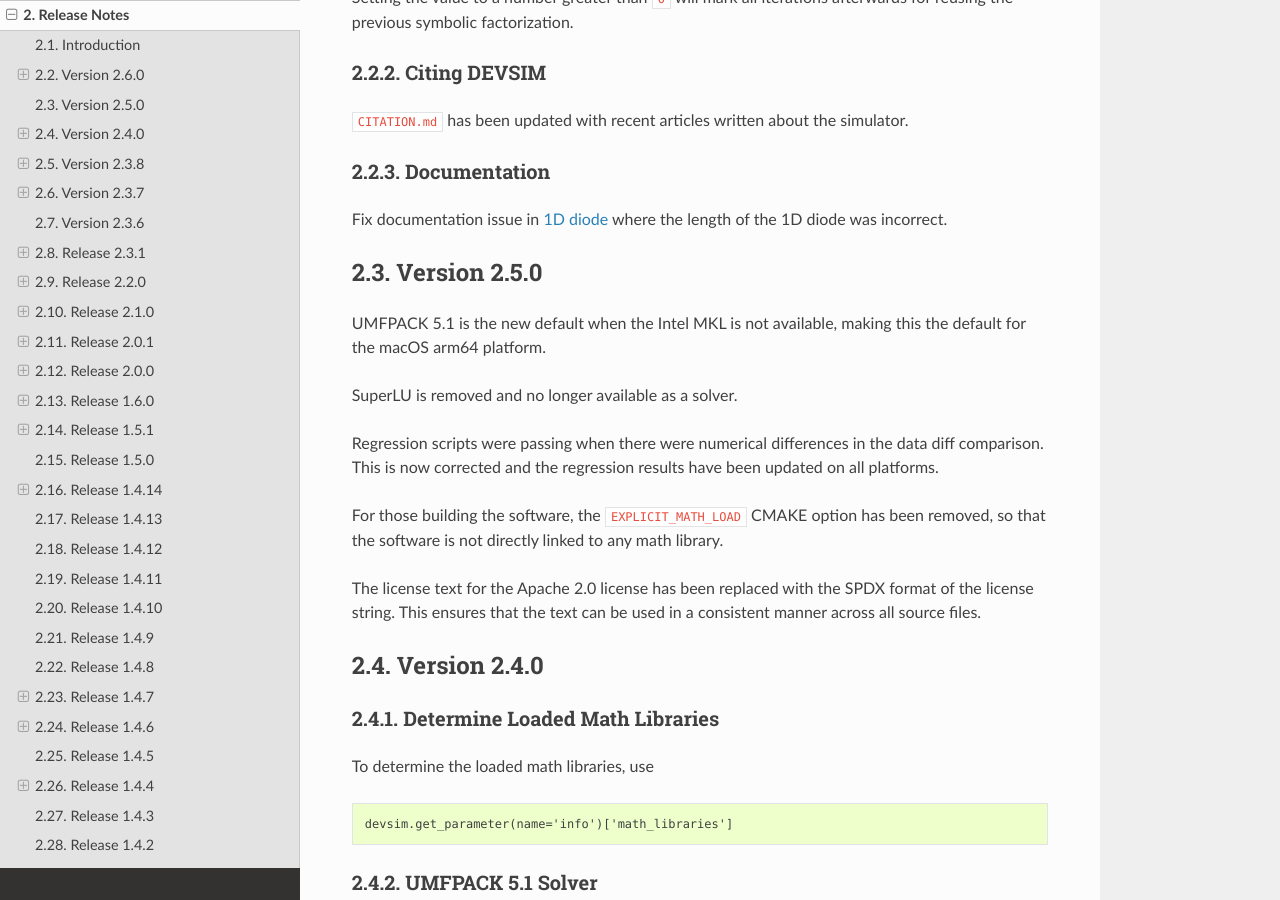
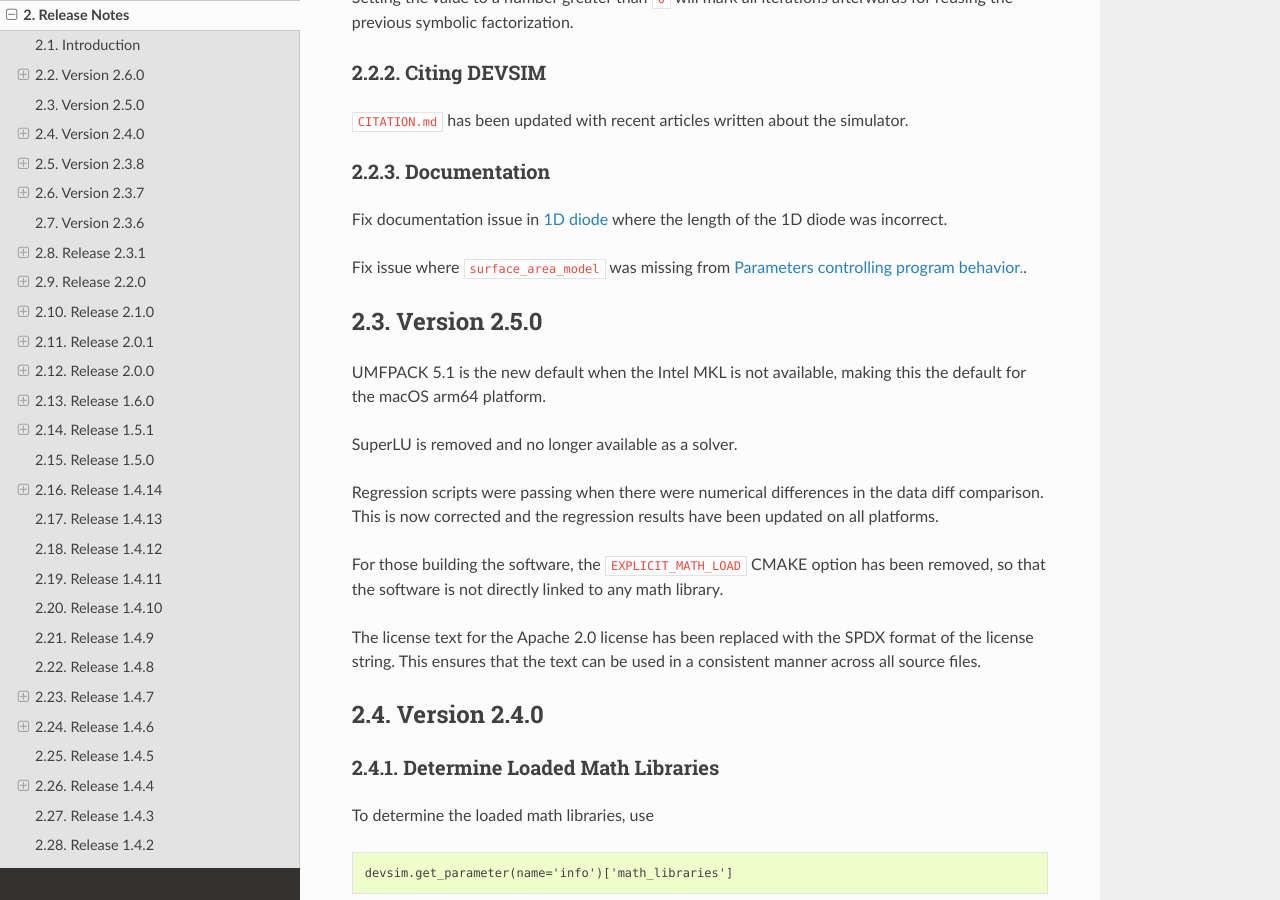
Before and after one commit to devsim/devsim_documentation, a Sphinx documentation site: the page built from sphinx/source/releasenotes.rst, in a window 1280 px wide and 900 px high, scrolled down 694 px. Built offline with Sphinx 7.4.7 and the Read the Docs theme 2.0.0, drawn with Linux system fonts in a browser that asks for light colours; cross-references to code outside the pages are shown as plain code.

Commit message:
Fix Issue #1 with surface_area_model

```diff
--- a/sphinx/source/parameters.rst
+++ b/sphinx/source/parameters.rst
@@ -42,6 +42,7 @@
   "``extended_solver``", "``value=False`` Extended precision matrix and RHS assembly and error evaluations.  Linear solver and circuit assembly is still double precision``"
   "``extended_model``",  "``value=False`` Extended precision model evaluation"
   "``extended_equation``", "``value=False`` Extended precision equation evaluation"
+  "``surface_area_model``", "Model for integration of flux and hybrid interfaces."
 
 
 Material database entries
--- a/sphinx/source/releasenotes.rst
+++ b/sphinx/source/releasenotes.rst
@@ -35,6 +35,8 @@
 ^^^^^^^^^^^^^
 
 Fix documentation issue in :ref:`sec__diode1d` where the length of the 1D diode was incorrect.
+
+Fix issue where ``surface_area_model`` was missing from :ref:`parameters__behavior`.
 
 Version 2.5.0
 ~~~~~~~~~~~~~
```
